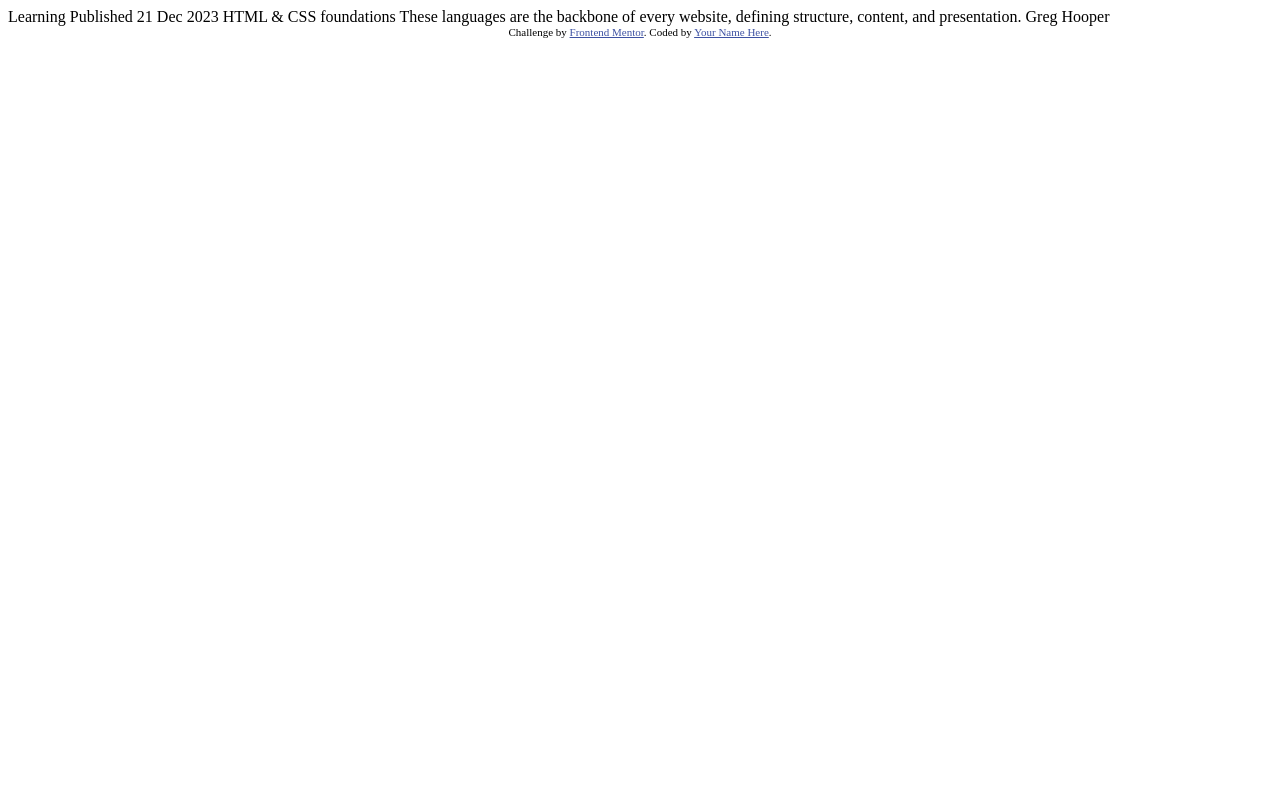
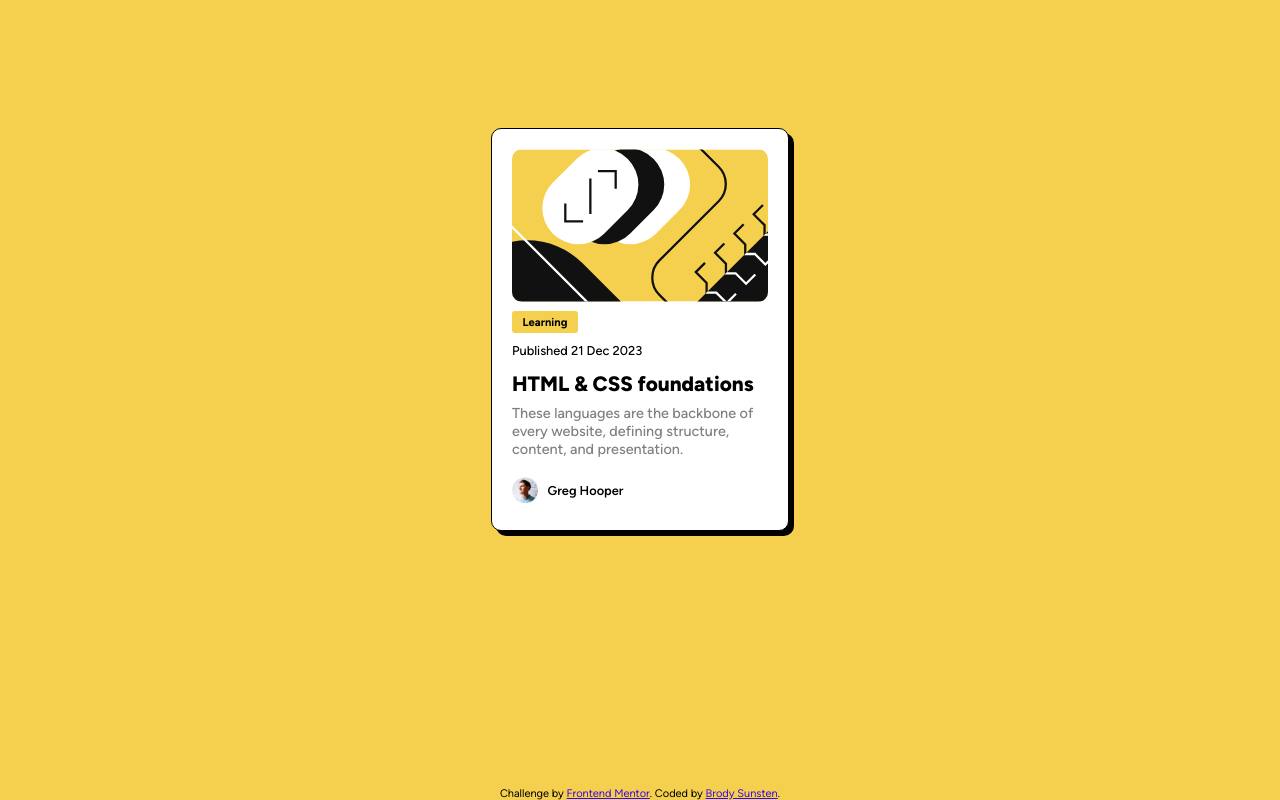
Before and after one commit to bsunsten/FMIO-Blog-Card, a plain HTML site: page index.html in a window 1280 px wide. Drawn offline with Linux system fonts and the light colour scheme.

Commit message:
Initial Implementation of card.

```diff
--- a/index.html
+++ b/index.html
@@ -1,34 +1,45 @@
-<!DOCTYPE html>
+<!doctype html>
 <html lang="en">
   <head>
-  <meta charset="UTF-8">
-  <meta name="viewport" content="width=device-width, initial-scale=1.0"> <!-- displays site properly based on user's device -->
+    <meta charset="UTF-8" />
+    <meta name="viewport" content="width=device-width, initial-scale=1.0" />
 
-  <link rel="icon" type="image/png" sizes="32x32" href="./assets/images/favicon-32x32.png">
+    <link rel="stylesheet" href="styles.css" />
+
+    <link
+      rel="icon"
+      type="image/png"
+      sizes="32x32"
+      href="./assets/images/favicon-32x32.png" />
 
     <title>Frontend Mentor | Blog preview card</title>
-
-  <!-- Feel free to remove these styles or customise in your own stylesheet 👍 -->
-  <style>
-    .attribution { font-size: 11px; text-align: center; }
-    .attribution a { color: hsl(228, 45%, 44%); }
-  </style>
   </head>
   <body>
-
-  Learning
-
-  Published 21 Dec 2023
-
-  HTML & CSS foundations
-
-  These languages are the backbone of every website, defining structure, content, and presentation.
-
-  Greg Hooper
+    <div class="blog-card">
+      <img
+        class="post-img"
+        src="assets/images/illustration-article.svg"
+        alt="blog post image" />
+      <div class="tag">Learning</div>
+      <div class="post-date">Published 21 Dec 2023</div>
+      <div class="post-title">
+        <h1><a href="#">HTML & CSS foundations</a></h1>
+      </div>
+      <div class="content">
+        These languages are the backbone of every website, defining structure,
+        content, and presentation.
+      </div>
+      <div class="author">
+        <img src="assets/images/image-avatar.webp" alt="user avatar photo" />
+        <p>Greg Hooper</p>
+      </div>
+    </div>
 
     <div class="attribution">
-    Challenge by <a href="https://www.frontendmentor.io?ref=challenge" target="_blank">Frontend Mentor</a>.
-    Coded by <a href="#">Your Name Here</a>.
+      Challenge by
+      <a href="https://www.frontendmentor.io?ref=challenge" target="_blank"
+        >Frontend Mentor</a
+      >. Coded by <a href="#">Brody Sunsten</a>.
     </div>
   </body>
 </html>
--- /dev/null
+++ b/styles.css
@@ -0,0 +1,102 @@
+@font-face {
+  font-family: "Figtree-VarWeight";
+  src:
+    url("assets/fonts/Figtree-VariableFont_wght.ttf"),
+    url("assets/fonts/Figtree-Italic-VariableFont_wght.ttf");
+  font-weight: 100 1000;
+  font-display: swap;
+}
+
+.attribution {
+  font-size: 11px;
+  text-align: center;
+  margin-top: auto;
+}
+.attribution a {
+  color: hsl(254, 95%, 48%);
+}
+
+body {
+  font-family: Figtree-VarWeight;
+  background-color: hsl(47, 88%, 63%);
+  display: flex;
+  align-items: center;
+  flex-direction: column;
+  min-height: 100vh;
+  margin: 0;
+}
+
+.blog-card {
+  background-color: white;
+  border-radius: 10px;
+  border-color: black;
+  border-width: 0.08rem;
+  border-style: solid;
+  padding: 20px;
+  max-width: 16rem;
+  box-shadow: 5px 5px;
+  margin: auto;
+}
+
+.post-img {
+  width: 100%;
+  border-radius: 10px;
+}
+
+.tag {
+  background-color: hsl(47, 88%, 63%);
+  margin-top: 5px;
+  font-size: 0.7rem;
+  text-align: center;
+  padding: 4px 1px 4px 1px;
+  border-radius: 3px;
+  width: 25%;
+  font-weight: 700;
+}
+
+.post-date {
+  margin: 10px 0px 10px 0px;
+  font-size: 0.8rem;
+  font-weight: 500;
+}
+
+.post-title {
+  margin: 0;
+  padding: 0;
+}
+
+.post-title h1 {
+  margin: 0;
+  line-height: 0.75;
+}
+
+.post-title a {
+  font-size: 1.3rem;
+  font-weight: 800;
+  color: black;
+  text-decoration: none;
+}
+
+.post-title a:hover {
+  color: hsl(47, 88%, 63%);
+}
+
+.content {
+  margin: 12px 0px 12px 0px;
+  font-size: 0.9rem;
+  font-weight: 500;
+  color: grey;
+}
+
+.author {
+  display: flex;
+  flex-direction: row;
+  align-items: center;
+  font-weight: 600;
+  font-size: 0.8rem;
+  gap: 10px;
+}
+
+.author img {
+  width: 10%;
+}
```
Lines whose indentation alone changed are shown as unchanged.
